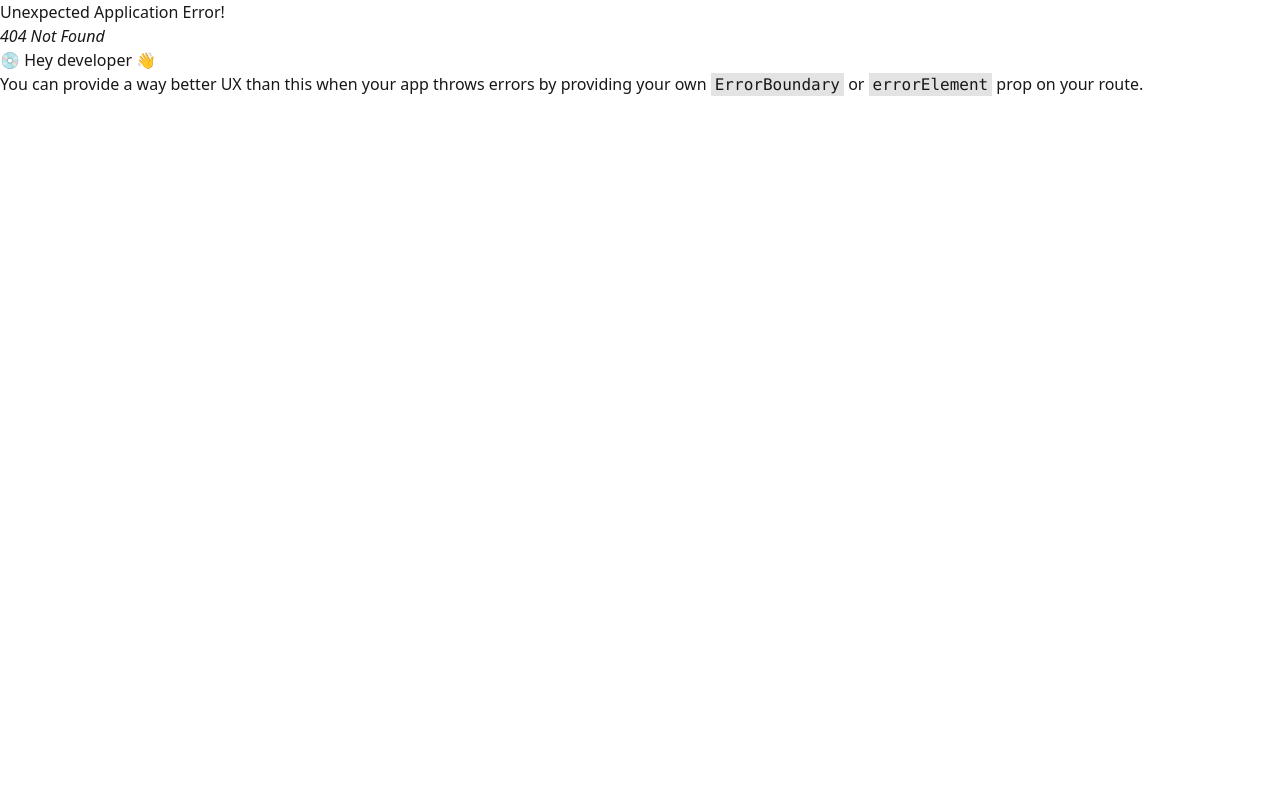
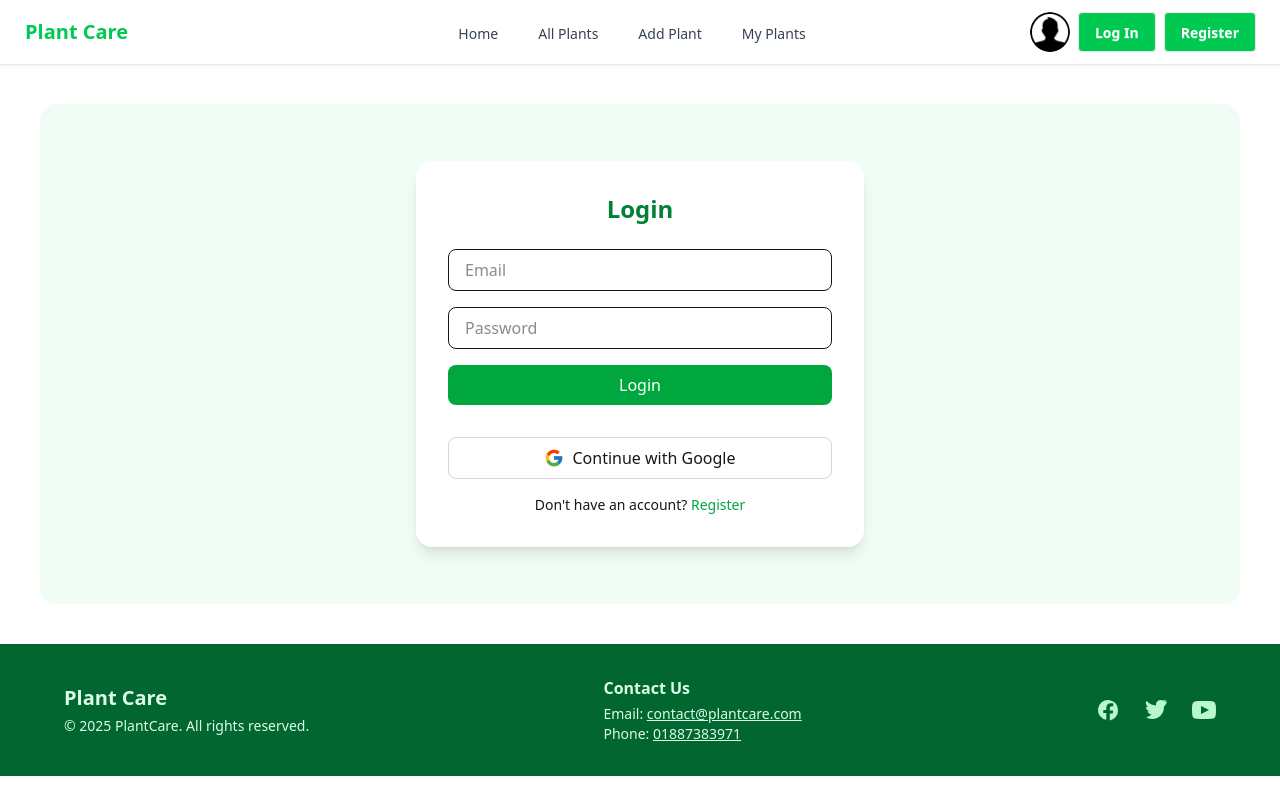
Before and after one commit to ibrahim3761/Plant-Care-Client, a React (Vite) app: page /logIn in a window 1280 px wide. Before the commit this address had no page. Built offline with nearby package versions, Linux system fonts and the light colour scheme.

Commit message:
login-register-added

```diff
--- a/package.json
+++ b/package.json
@@ -14,6 +14,7 @@
     "lottie-react": "^2.4.1",
     "react": "^19.1.0",
     "react-dom": "^19.1.0",
+    "react-icons": "^5.5.0",
     "react-router": "^7.6.0",
     "react-slick": "^0.30.3",
     "react-toastify": "^11.0.5",
--- a/src/Componenets/Header.jsx
+++ b/src/Componenets/Header.jsx
@@ -4,7 +4,7 @@ import { Link, NavLink } from "react-router";
 import { Tooltip } from "react-tooltip";
 
 const Navbar = () => {
-  const links = (
+  const navLinks = (
     <>
       <li className="lg:mr-4">
         <NavLink
@@ -57,6 +57,57 @@ const Navbar = () => {
     </>
   );
 
+  // Mobile-only auth links for dropdown menu
+  const mobileAuthLinks = (
+    <>
+      <div className="divider my-2 sm:hidden"></div>
+      <li className="sm:hidden">
+        <Link
+          to="/logIn"
+          className="text-gray-700 hover:text-green-500 pb-1 flex items-center"
+        >
+          <svg
+            xmlns="http://www.w3.org/2000/svg"
+            className="h-5 w-5 mr-2"
+            fill="none"
+            viewBox="0 0 24 24"
+            stroke="currentColor"
+          >
+            <path
+              strokeLinecap="round"
+              strokeLinejoin="round"
+              strokeWidth="2"
+              d="M11 16l-4-4m0 0l4-4m-4 4h14m-5 4v1a3 3 0 01-3 3H6a3 3 0 01-3-3V7a3 3 0 013-3h7a3 3 0 013 3v1"
+            />
+          </svg>
+          Log In
+        </Link>
+      </li>
+      <li className="sm:hidden">
+        <Link
+          to="/register"
+          className="text-gray-700 hover:text-green-500 pb-1 flex items-center"
+        >
+          <svg
+            xmlns="http://www.w3.org/2000/svg"
+            className="h-5 w-5 mr-2"
+            fill="none"
+            viewBox="0 0 24 24"
+            stroke="currentColor"
+          >
+            <path
+              strokeLinecap="round"
+              strokeLinejoin="round"
+              strokeWidth="2"
+              d="M18 9v3m0 0v3m0-3h3m-3 0h-3m-2-5a4 4 0 11-8 0 4 4 0 018 0zM3 20a6 6 0 0112 0v1H3v-1z"
+            />
+          </svg>
+          Register
+        </Link>
+      </li>
+    </>
+  );
+
   return (
     <div>
       <div className="navbar bg-base-100 shadow-sm">
@@ -80,9 +131,10 @@ const Navbar = () => {
             </div>
             <ul
               tabIndex={0}
-              className="menu menu-sm dropdown-content bg-base-100 rounded-box z-1 mt-3 w-52 p-2 shadow"
+              className="menu menu-sm dropdown-content bg-base-100 rounded-box z-10 mt-3 w-52 p-2 shadow"
             >
-              {links}
+              {navLinks}
+              {mobileAuthLinks}
             </ul>
           </div>
           <Link to="/" className="btn btn-ghost text-xl text-green-500">
@@ -91,11 +143,12 @@ const Navbar = () => {
         </div>
 
         <div className="navbar-center hidden lg:flex">
-          <ul className="menu menu-horizontal px-1">{links}</ul>
+          <ul className="menu menu-horizontal px-1">{navLinks}</ul>
         </div>
 
-        <div className="navbar-end space-x-2">
-          <div className="flex justify-center gap-2">
+        <div className="navbar-end">
+          {/* Profile icon always visible */}
+          <div className="mr-2">
             <Link to="my-profile">
               <img
                 src={userIcon}
@@ -104,11 +157,18 @@ const Navbar = () => {
                 data-tooltip-id="userTooltip"
                 data-tooltip-content="Guest"
               />
+              <Tooltip id="userTooltip" place="bottom" />
             </Link>
-            <Link to="/login" className="btn bg-green-500 text-white">
-              Log In / Register
+          </div>
+
+          {/* Auth buttons - hidden only on very small screens (mobile) */}
+          <div className="hidden sm:flex space-x-2 pr-4">
+            <Link to="/logIn" className="btn bg-green-500 hover:bg-green-600 text-white">
+              Log In
             </Link>
-            <Tooltip id="userTooltip" place="bottom" />
+            <Link to="/register" className="btn bg-green-500 hover:bg-green-600 text-white">
+              Register
+            </Link>
           </div>
         </div>
       </div>
--- a/src/Layouts/HomeLayouts.jsx
+++ b/src/Layouts/HomeLayouts.jsx
@@ -9,7 +9,7 @@ const HomeLayouts = () => {
             <header>
                 <Header></Header>
             </header>
-            <main className='px-10 py-10'>
+            <main className='md:px-10 md:py-10 px-5 py-5'>
                 <Outlet></Outlet>
             </main>
             <footer>
--- /dev/null
+++ b/src/Pages/LogIn.jsx
@@ -0,0 +1,53 @@
+import React from "react";
+import { Link } from "react-router";
+import { FcGoogle } from "react-icons/fc";
+
+const Login = () => {
+  return (
+    <div className="flex justify-center items-center rounded-2xl lg:min-h-[500px] bg-green-50 p-4">
+      <div className="bg-white rounded-2xl shadow-lg p-8 w-full max-w-md">
+        <h2 className="text-2xl font-bold mb-6 text-center text-green-700">Login</h2>
+        <form className="space-y-4">
+          <input
+            type="email"
+            placeholder="Email"
+            required
+            className="w-full px-4 py-2 border rounded-lg focus:outline-none focus:ring-2 focus:ring-green-400"
+          />
+          <input
+            type="password"
+            placeholder="Password"
+            required
+            className="w-full px-4 py-2 border rounded-lg focus:outline-none focus:ring-2 focus:ring-green-400"
+          />
+
+          <button
+            type="submit"
+            className="w-full bg-green-600 text-white py-2 rounded-lg hover:bg-green-700 transition"
+          >
+            Login
+          </button>
+
+          <div className="mt-4">
+            <button
+              type="button"
+              className="w-full border border-gray-300 py-2 rounded-lg flex items-center justify-center gap-2 hover:bg-green-50"
+            >
+              <FcGoogle className="text-xl" />
+              Continue with Google
+            </button>
+          </div>
+
+          <p className="text-sm text-center mt-4">
+            Don't have an account?{" "}
+            <Link to="/register" className="text-green-600 hover:underline">
+              Register
+            </Link>
+          </p>
+        </form>
+      </div>
+    </div>
+  );
+};
+
+export default Login;
--- /dev/null
+++ b/src/Pages/Register.jsx
@@ -0,0 +1,67 @@
+import React from "react";
+import { Link } from "react-router";
+import { FcGoogle } from "react-icons/fc";
+
+const Register = () => {
+  return (
+    <div className="flex justify-center items-center  rounded-2xl lg:min-h-[500px] bg-green-50 p-4">
+      <div className="bg-white rounded-2xl shadow-lg p-8 w-full max-w-md">
+        <h2 className="text-2xl font-bold mb-6 text-center text-green-700">
+          Register
+        </h2>
+        <form className="space-y-4">
+          <input
+            type="text"
+            placeholder="Full Name"
+            required
+            className="w-full px-4 py-2 border rounded-lg focus:outline-none focus:ring-2 focus:ring-green-400"
+          />
+          <input
+            type="email"
+            placeholder="Email"
+            required
+            className="w-full px-4 py-2 border rounded-lg focus:outline-none focus:ring-2 focus:ring-green-400"
+          />
+          <input
+            type="text"
+            placeholder="Photo URL"
+            className="w-full px-4 py-2 border rounded-lg focus:outline-none focus:ring-2 focus:ring-green-400"
+          />
+          <input
+            type="password"
+            placeholder="Password"
+            required
+            pattern="(?=.*[a-z])(?=.*[A-Z]).{6,}"
+            title="Must contain uppercase, lowercase letters, and at least 6 characters"
+            className="w-full px-4 py-2 border rounded-lg focus:outline-none focus:ring-2 focus:ring-green-400"
+          />
+
+          <button
+            type="submit"
+            className="w-full bg-green-600 text-white py-2 rounded-lg hover:bg-green-700 transition"
+          >
+            Register
+          </button>
+          <div className="mt-4">
+            <button
+              type="button"
+              className="w-full border border-gray-300 py-2 rounded-lg flex items-center justify-center gap-2 hover:bg-green-50"
+            >
+              <FcGoogle className="text-xl" />
+              Continue with Google
+            </button>
+          </div>
+
+          <p className="text-sm text-center mt-4">
+            Already have an account?{" "}
+            <Link to="/login" className="text-green-600 hover:underline">
+              Login
+            </Link>
+          </p>
+        </form>
+      </div>
+    </div>
+  );
+};
+
+export default Register;
--- a/src/Routes/Routes.jsx
+++ b/src/Routes/Routes.jsx
@@ -4,6 +4,8 @@ import Home from "../Pages/Home";
 import AllPlants from "../Pages/AllPlants";
 import AddPlant from "../Pages/AddPlant";
 import MyPlants from "../Pages/MyPlants";
+import LogIn from "../Pages/LogIn";
+import Register from "../Pages/Register";
 
 export const router = createBrowserRouter([
     {
@@ -26,6 +28,14 @@ export const router = createBrowserRouter([
             {
                 path: "my-plants",
                 Component: MyPlants,
+            },
+            {
+                path: "logIn",
+                Component:LogIn
+            },
+            {
+                path:"register",
+                Component: Register,
             }
         ]
     }
```
Also changed, not shown: 1 other file (tests, documents, lock files or other folders).
